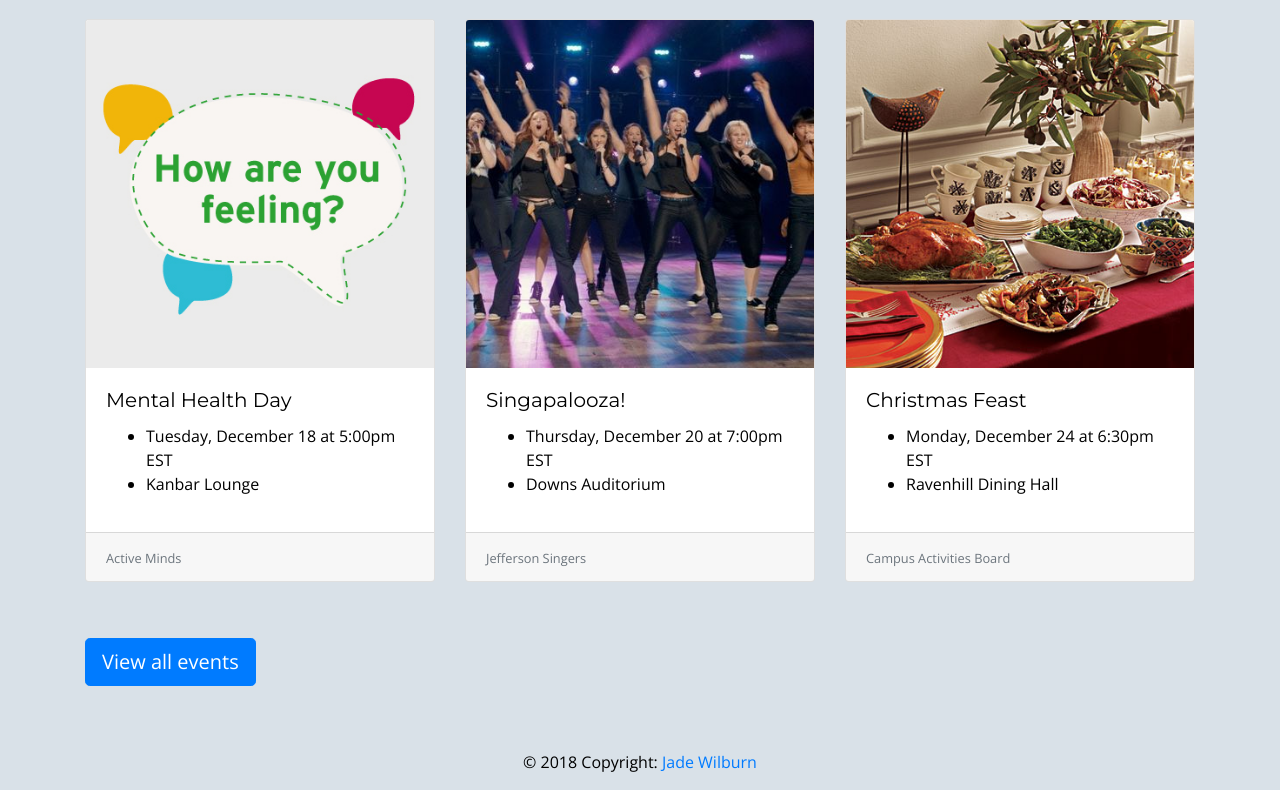
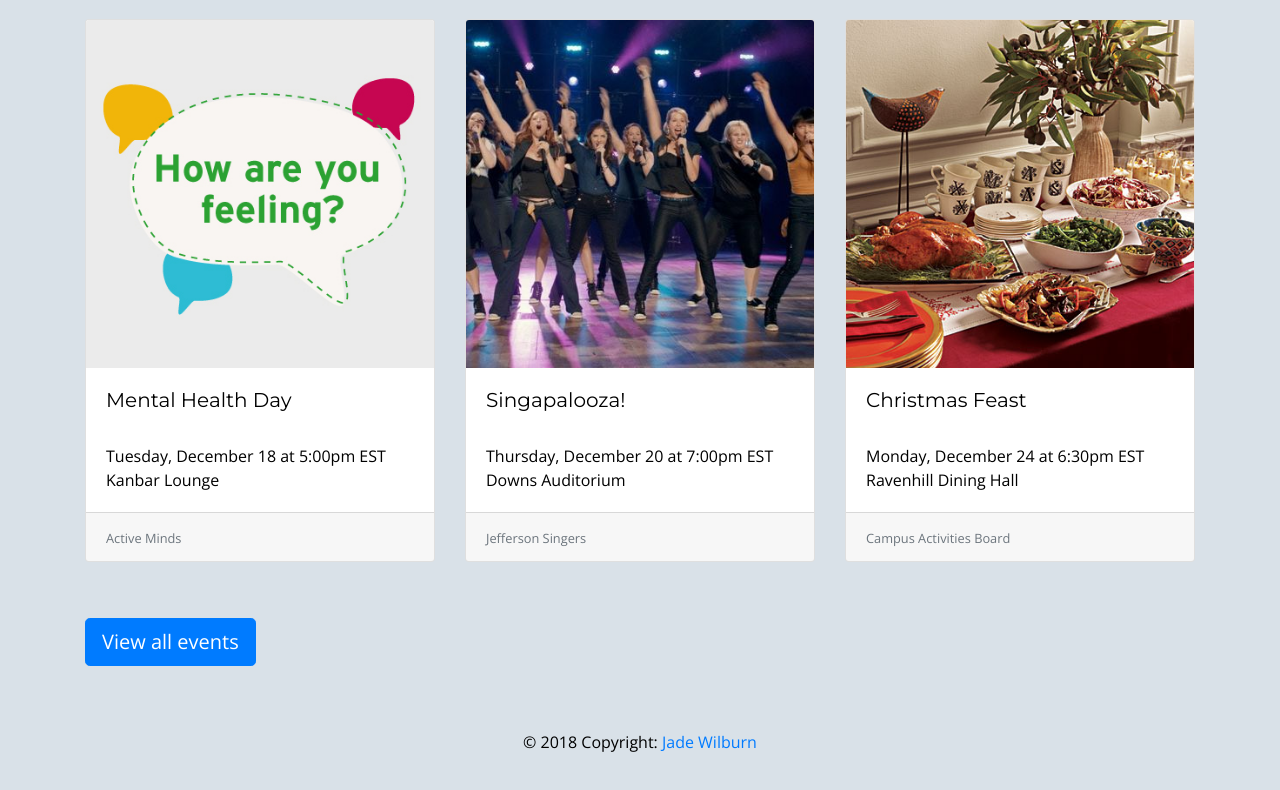
Before and after one commit to jadew94/Jefferson-Club-Website-Final-Project, a plain HTML site: page index.html in a window 1280 px wide. Shown: the part 668-1458 px from the top of the page. Drawn offline with nearby package versions, Linux system fonts and the light colour scheme.

Commit message:
removed bullet points from unordered list

```diff
--- a/css/main.css
+++ b/css/main.css
@@ -121,3 +121,10 @@ background-color: #d9e1e8;
 .upcoming-events {
     text-decoration: underline;
   }
+
+ul {
+  list-style-type: none;
+  padding: 0;
+  padding-top: 20px;
+  margin: 0;
+}
```
